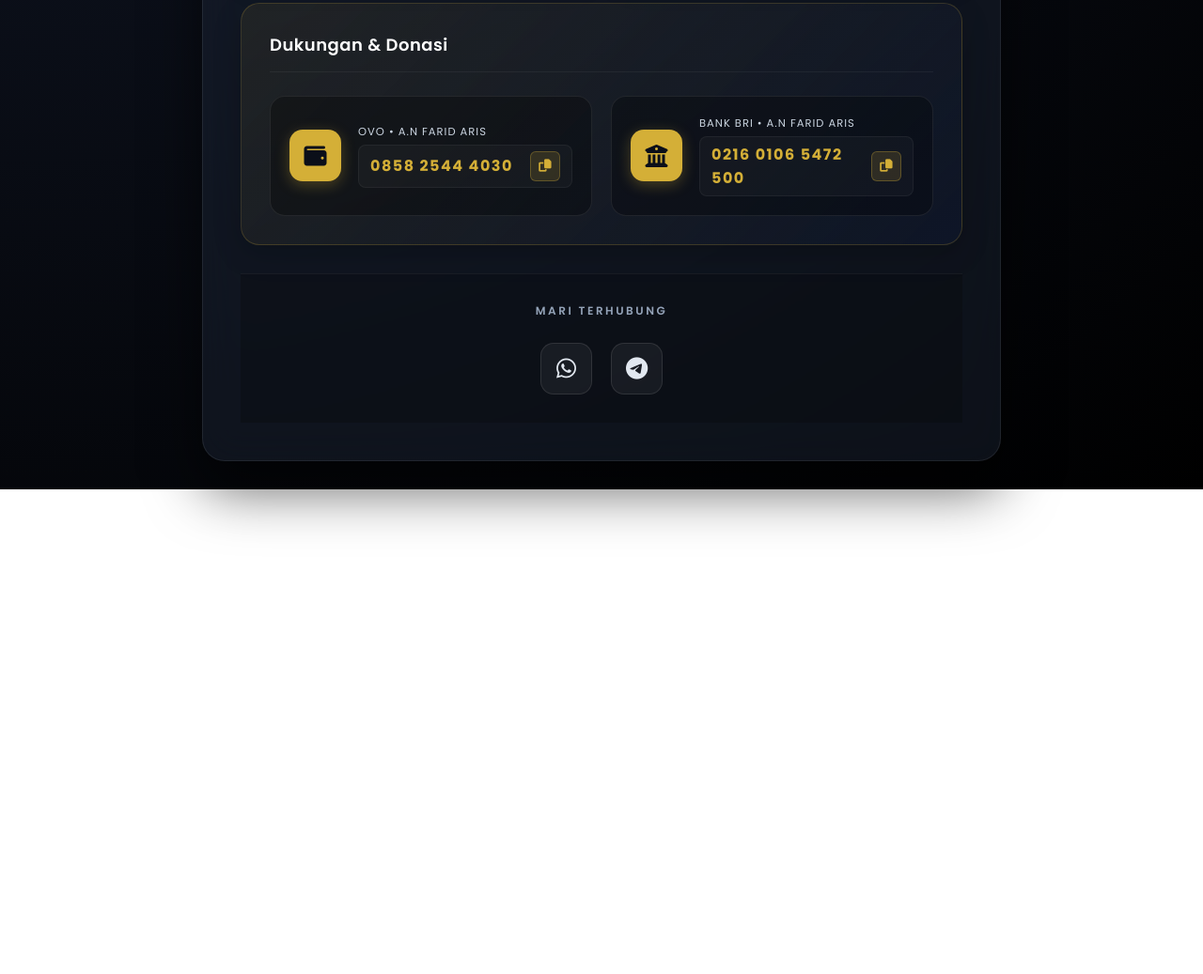
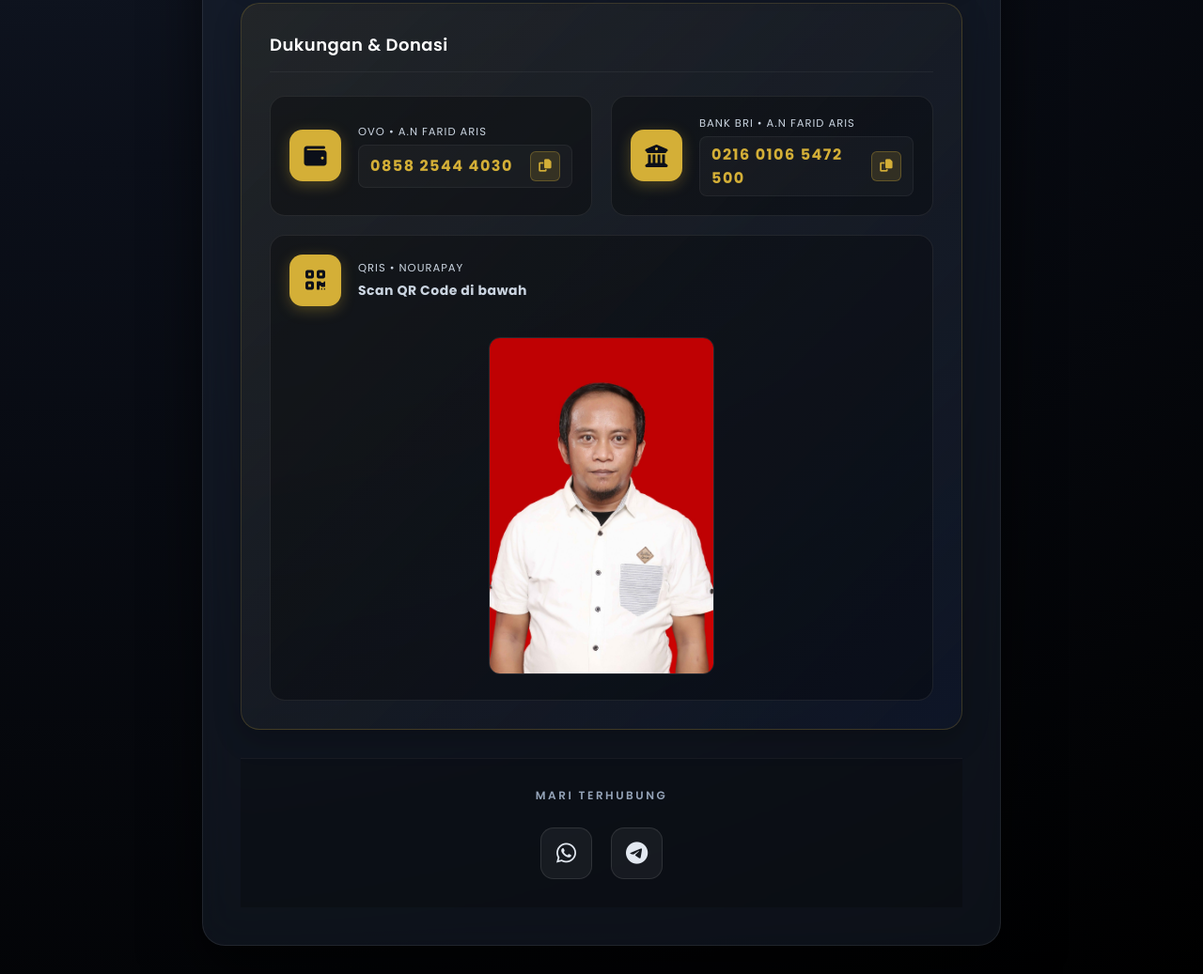
Before and after one commit to fa-digitalstudio/farid-aris, a plain HTML site: page index.html in a window 1280 px wide. Shown: the part 1043-2080 px from the top of the page at 94% size. Before the commit the page ends 1564 px from the top, so only its background shows below. Drawn offline with Linux system fonts and the light colour scheme.

Commit message:
Add QRIS Nourapay donation section to index.html

```diff
--- a/index.html
+++ b/index.html
@@ -519,6 +519,22 @@
                         </div>
                     </div>
 
+                    <!-- QRIS NOURAPAY -->
+                    <div class="donation-item" style="flex-direction: column; align-items: stretch;">
+                        <div style="display: flex; align-items: center; gap: 18px; margin-bottom: 15px;">
+                            <div class="wallet-icon">
+                                <i class="fas fa-qrcode"></i>
+                            </div>
+                            <div class="donation-details">
+                                <span class="donation-label">QRIS • NOURAPAY</span>
+                                <span class="donation-number" style="font-size: 14px; color: #cbd5e1; letter-spacing: 0.5px;">Scan QR Code di bawah</span>
+                            </div>
+                        </div>
+                        <div style="text-align: center;">
+                            <img src="IMG-20260608-WA0047.jpg" alt="QRIS Nourapay" style="width: 100%; max-width: 240px; border-radius: 12px; border: 1px solid rgba(255, 255, 255, 0.1);">
+                        </div>
+                    </div>
+
                 </div>
             </div>
 
```
